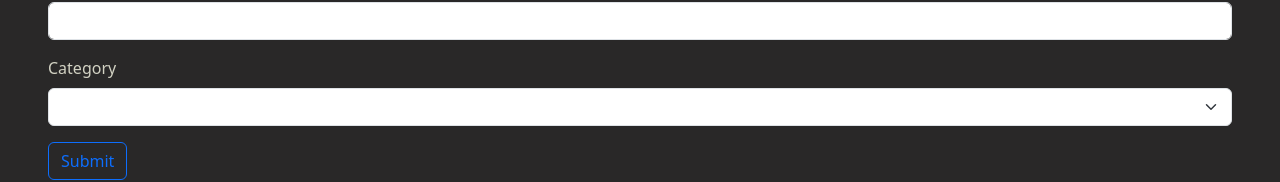
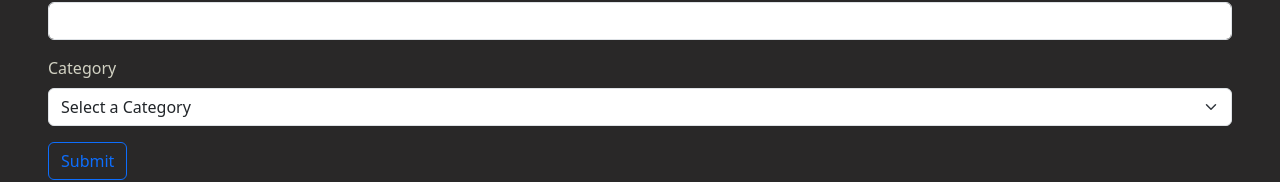
Before and after one commit to n-see/ExpenceReact, a React (Vite) app in the folder expenseReact/: page / in a window 1280 px wide. Shown: the part 212-394 px from the top of the page. Built offline with nearby package versions, Linux system fonts and the light colour scheme.

Commit message:
completed expense

```diff
--- a/expenseReact/package.json
+++ b/expenseReact/package.json
@@ -10,9 +10,12 @@
     "preview": "vite preview"
   },
   "dependencies": {
+    "@hookform/resolvers": "^3.4.2",
     "bootstrap": "^5.3.3",
     "react": "^18.2.0",
-    "react-dom": "^18.2.0"
+    "react-dom": "^18.2.0",
+    "react-hook-form": "^7.51.5",
+    "zod": "^3.23.8"
   },
   "devDependencies": {
     "@types/react": "^18.2.66",
--- a/expenseReact/src/App.tsx
+++ b/expenseReact/src/App.tsx
@@ -2,8 +2,14 @@ import { useState } from "react"
 import ExpenseList from "./expense-tracker/components/ExpenseList"
 import ExpenseFilter from "./expense-tracker/components/ExpenseFilter"
 import ExpenseForm from "./expense-tracker/components/ExpenseForm"
+import categories from "./expense-tracker/categories";
 
-
+// interface expenseItem{
+//   id: number,
+//   description: string,
+//   amount: number,
+//   category: string;
+// }
 
 
 const App = () => {
@@ -12,17 +18,31 @@ const App = () => {
 
   const [selectedCategory, setSelectedCategory] = useState('')
 
+
   const [dummyExpensesArray, setDummyExpensesArray] = useState([
     {id: 1, description: 'aaa', amount:10, category: 'Utilities'},
     {id: 2, description: 'bbb', amount:15, category: 'Entertainment'},
     {id: 3, description: 'ccc', amount:20, category: 'Food'},
     {id: 4, description: 'ddd', amount:25, category: 'Shopping'},
     {id: 5, description: 'eee', amount:16, category: 'Groceries'},
+
   ])
+
 
   const handleDelete = (id:number) => {
     setDummyExpensesArray(dummyExpensesArray.filter(expense => expense.id != id))
   }
+  // const expenseSubmit = (newItem:string, newAmount:number, newCategory:category) => {
+  //   const addExpense:expenseItem | any = {
+  //     id: Math.random(),
+  //     description: newItem,
+  //     amount: newAmount,
+  //     category: newCategory
+  //   }
+  //   setDummyExpensesArray([...dummyExpensesArray, addExpense]);
+  // }
+
+
 
   //create a variable with a ternary operator we are going to use our selectedCategory as a boolean filter through our dummyExpenseArray
   const visibleExpense = selectedCategory ? dummyExpensesArray.filter(e => e.category === selectedCategory): dummyExpensesArray;
@@ -30,7 +50,7 @@ const App = () => {
     <>
       <h1 className="text-center">Expense Tracker</h1>
       <div className="m-5">
-      <ExpenseForm/>
+      <ExpenseForm expenseClick={expense => setDummyExpensesArray([...dummyExpensesArray, {...expense, id: dummyExpensesArray.length + 1}])}/>
       </div>
       <div className='m-5'>
       <ExpenseFilter onSelectCategory={(category) => setSelectedCategory(category)}/>
--- a/expenseReact/src/expense-tracker/categories.ts
+++ b/expenseReact/src/expense-tracker/categories.ts
@@ -1,3 +1,3 @@
-export const categories = ['Groceries', 'Utilities', 'Entertainment', 'Food', 'Shopping']
+const categories = ['Groceries', 'Utilities', 'Entertainment', 'Food', 'Shopping'] as const;
 
 export default categories
--- a/expenseReact/src/expense-tracker/components/ExpenseForm.tsx
+++ b/expenseReact/src/expense-tracker/components/ExpenseForm.tsx
@@ -1,23 +1,45 @@
 import categories from "../categories"
+import { zodResolver } from "@hookform/resolvers/zod"
+import { useForm } from "react-hook-form";
+import {z} from "zod";
 
-const ExpenseForm = () => {
+const schema = z.object({
+    description: z.string().min(1, {message: 'Description cannot be blank'}),
+    amount: z.number({invalid_type_error:"Required"}).min(1, {message: 'Cannot be zero'}),
+    category: z.enum(categories, {errorMap: () => ({message: 'select a category'})})
+})
+type FormData = z.infer<typeof schema>
+
+interface expenseProps {
+    expenseClick: (data:FormData) => void;
+
+}
+
+const ExpenseForm = ({expenseClick}:expenseProps) => {
+    const {register, handleSubmit,  formState:{errors}} = useForm<FormData>({resolver:zodResolver(schema)})
+    console.log(errors)
+
+
     return (
         <>
-            <form>
+            <form onSubmit={handleSubmit(expenseClick)}>
                 <div className="mb-3">
                     <label htmlFor="description" className="form-label">Description</label>
-                    <input id='description' type="text" className="form-control" />
+                    <input {...register('description')} id='description' type="text" className="form-control" />
+                    {errors.description && <p className="text-danger">{errors.description.message}</p>}
                 </div>
                 <div className="mb-3">
                     <label htmlFor="amount" className="form-label">Amount</label>
-                    <input id='amount' type="number" className="form-control" />
+                    <input {...register('amount', {valueAsNumber: true})} id='amount' type="number" className="form-control"/>
+                    {errors.amount && <p className="text-danger">{errors.amount.message}</p>}
                 </div>
                 <div className="mb-3">
                     <label htmlFor="category" className="form-label">Category</label>
-                    <select id='category' className="form-select">
-                    <option value=""></option>
+                    <select {...register('category')} id='category' className="form-select">
+                    <option value="">Select a Category</option>
                     {categories.map(category => <option key={category} value={category}>{category}</option>)}
                     </select>
+                    {errors.category && <p className="text-danger">{errors.category.message}</p>}
                 </div>
                 <button className="btn btn-outline-primary">Submit</button>
             </form>
```
Also changed, not shown: 1 other file (tests, documents, lock files or other folders).
